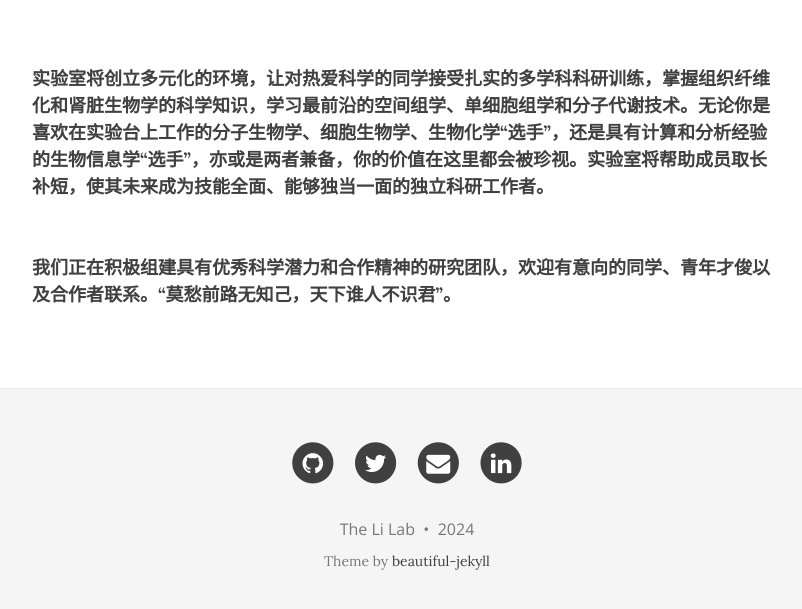
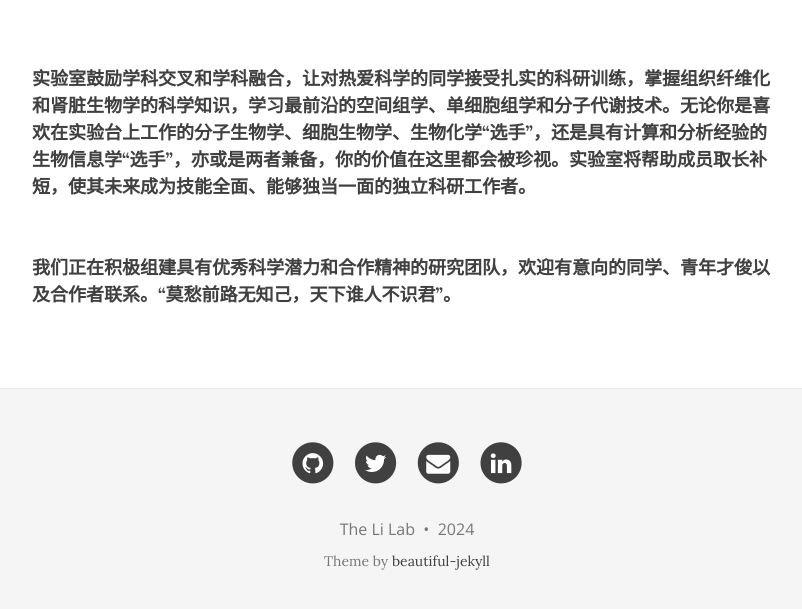
Before and after one commit to TheLiLab/thelilab.github.io, a Jekyll site: the page built from team.md, in a window 1280 px wide and 1111 px high. Shown: the part 489-1098 px from the top of the window, without its empty margins (233-1035 px from the left). Built offline with Jekyll 4.4.1, drawn with Linux system fonts in a browser that asks for light colours; nearby versions of some CDN libraries.

Commit message:
Update team.md

```diff
--- a/team.md
+++ b/team.md
@@ -8,5 +8,5 @@ bigimg:
 ---
 
 
-**实验室将创立多元化的环境，让对热爱科学的同学接受扎实的多学科科研训练，掌握组织纤维化和肾脏生物学的科学知识，学习最前沿的空间组学、单细胞组学和分子代谢技术。无论你是喜欢在实验台上工作的分子生物学、细胞生物学、生物化学“选手”，还是具有计算和分析经验的生物信息学“选手”，亦或是两者兼备，你的价值在这里都会被珍视。实验室将帮助成员取长补短，使其未来成为技能全面、能够独当一面的独立科研工作者。<br><br><br>
+**实验室鼓励学科交叉和学科融合，让对热爱科学的同学接受扎实的科研训练，掌握组织纤维化和肾脏生物学的科学知识，学习最前沿的空间组学、单细胞组学和分子代谢技术。无论你是喜欢在实验台上工作的分子生物学、细胞生物学、生物化学“选手”，还是具有计算和分析经验的生物信息学“选手”，亦或是两者兼备，你的价值在这里都会被珍视。实验室将帮助成员取长补短，使其未来成为技能全面、能够独当一面的独立科研工作者。<br><br><br>
 我们正在积极组建具有优秀科学潜力和合作精神的研究团队，欢迎有意向的同学、青年才俊以及合作者联系。“莫愁前路无知己，天下谁人不识君”。**
```
